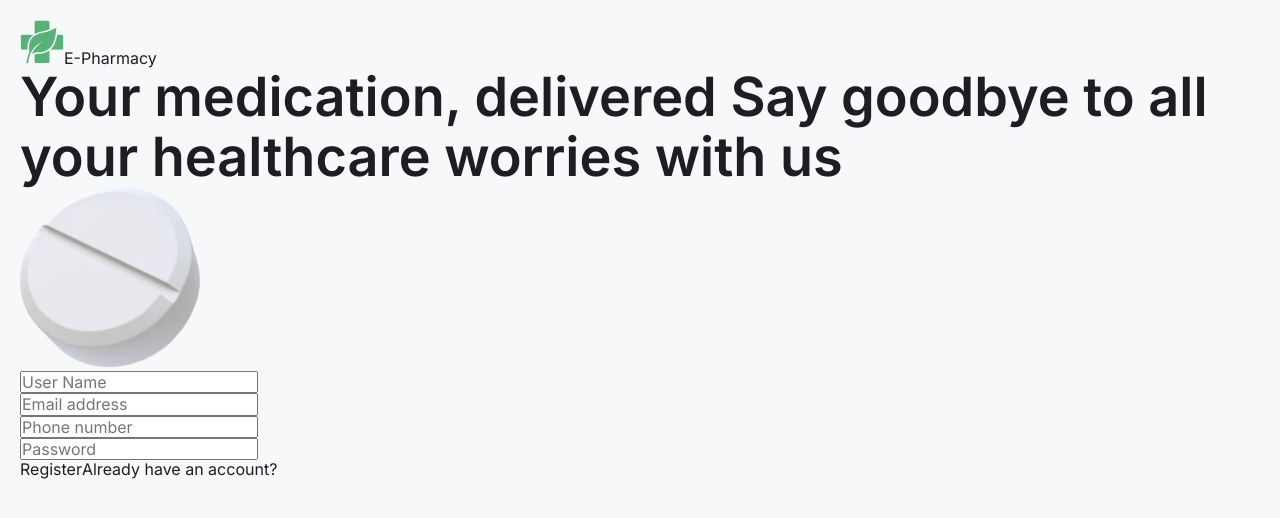
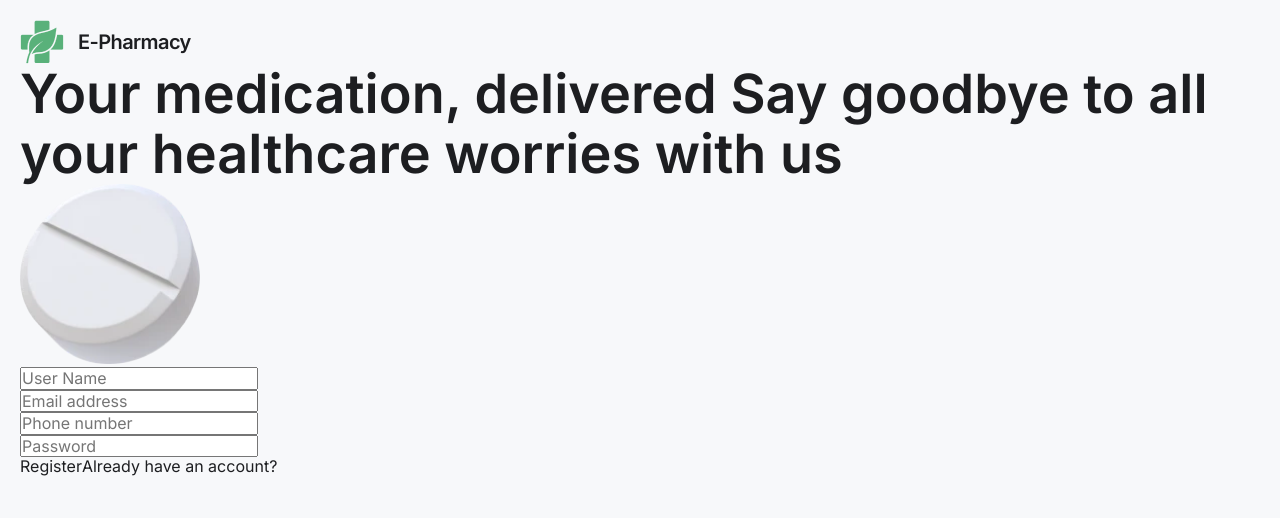
Before and after one commit to hllverel/E-Pharmacy-franchise, a React (Vite) app in the folder frontend/: page /register in a window 1280 px wide. Shown: the top 518 px of the page. Built offline with nearby package versions, Linux system fonts and the light colour scheme; no server answers.

Commit message:
logo css

```diff
--- a/frontend/src/components/Logo/Logo.jsx
+++ b/frontend/src/components/Logo/Logo.jsx
@@ -15,8 +15,6 @@ export default function Logo({ light = false }) {
         src={src}
         srcSet={`${src} 1x, ${src2x} 2x`}
         alt=""
-        width="44"
-        height="44"
         className={styles.icon}
       />
       <span className={styles.text}>E-Pharmacy</span>
--- a/frontend/src/components/Logo/Logo.module.css
+++ b/frontend/src/components/Logo/Logo.module.css
@@ -0,0 +1,34 @@
+.logo {
+  display: flex;
+  align-items: center;
+  gap: 12px;
+}
+
+.icon {
+  width: 32px;
+  height: 32px;
+}
+
+.text {
+  font-weight: 600;
+  font-size: 16px;
+  letter-spacing: -0.03em;
+}
+
+@media (min-width: 768px) {
+  .logo {
+    gap: 14px;
+  }
+
+  .icon {
+    width: 44px;
+    height: 44px;
+  }
+
+  .text {
+    font-size: 20px;
+  }
+}
+
+@media (min-width: 1440px) {
+}
```
